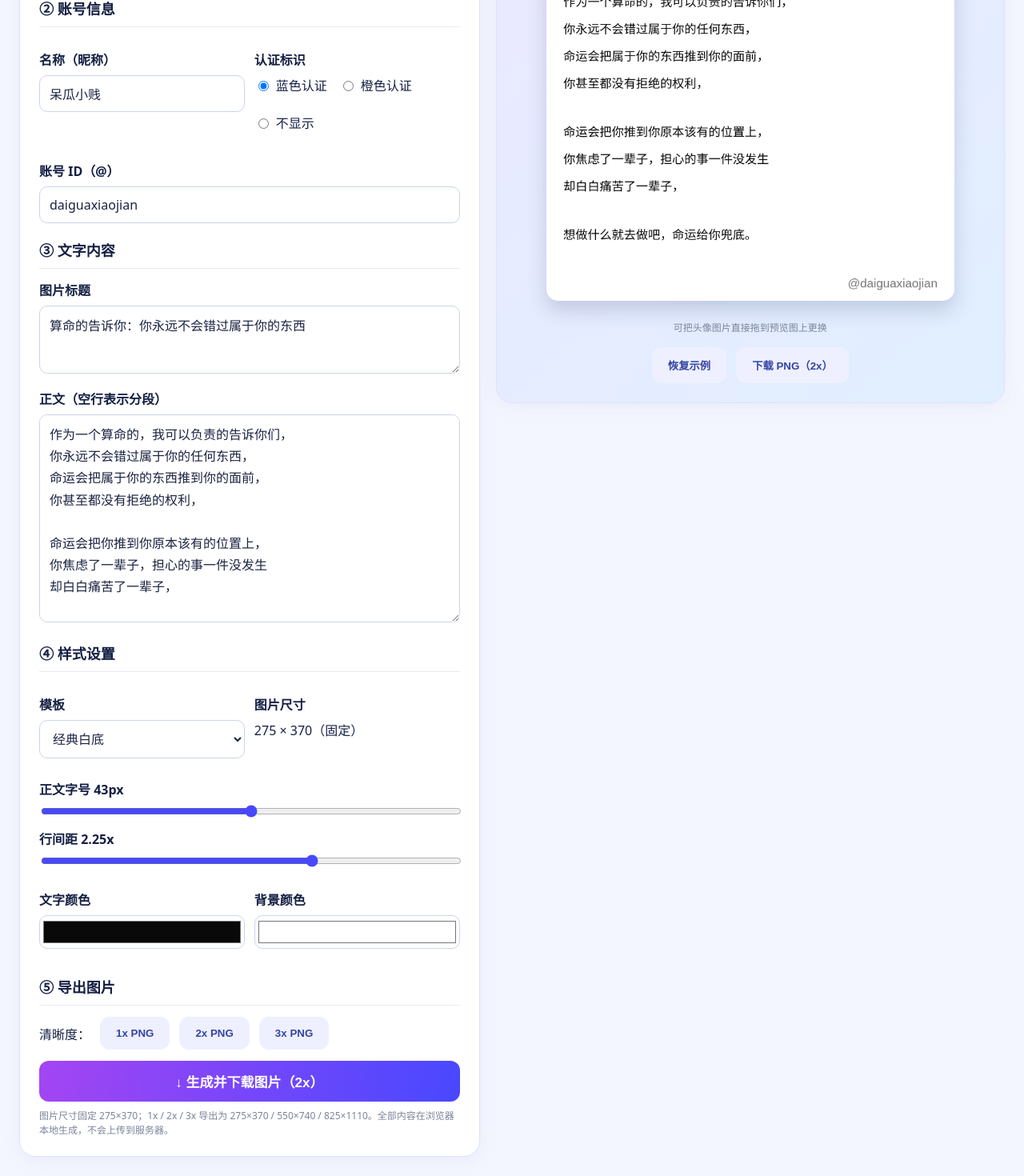
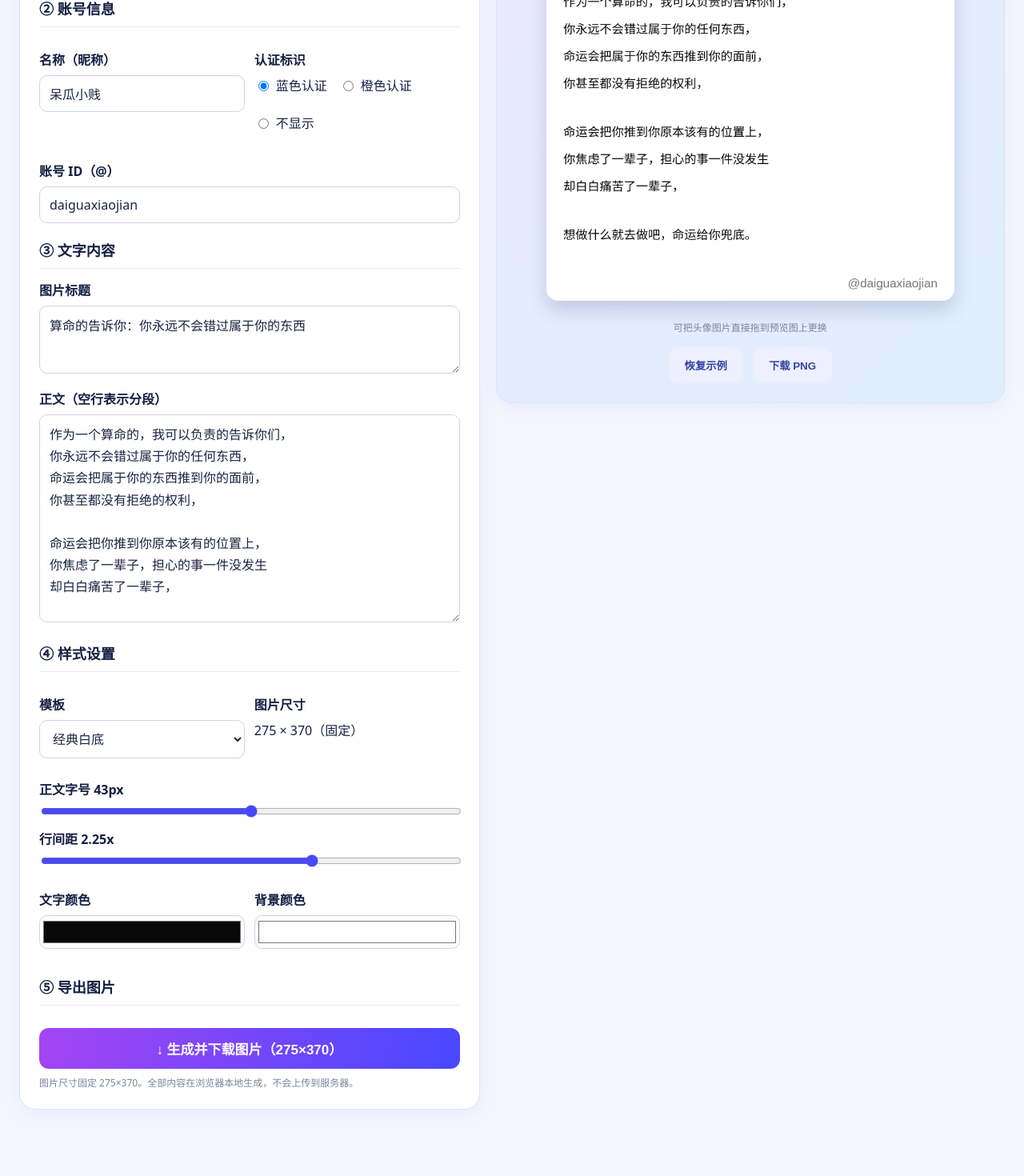
Before and after one commit to daiguaxiaojian/quote-card-generator, a React (Vite) app: page / in a window 1280 px wide. Shown: the part 454-1924 px from the top of the page at 80% size. After the commit the page ends 1865 px from the top, so only its background shows below. Built offline with nearby package versions, Linux system fonts and the light colour scheme.

Commit message:
Render preview at 3x for sharp display: src/App.tsx

```diff
--- a/src/App.tsx
+++ b/src/App.tsx
@@ -10,7 +10,7 @@ import {
 } from './types'
 import type { BadgeType, QuoteState } from './types'
 
-/** 导出尺寸固定：1x=275×370，2x=550×740，3x=825×1110 */
+/** 导出尺寸固定为 275×370（预览仍按 3x 渲染以保证显示清晰） */
 
 function loadState(): QuoteState {
   try {
@@ -104,9 +104,10 @@ export default function App() {
     reader.readAsDataURL(file)
   }
 
-  const exportPng = (scale: number): void => {
+  /** 导出固定 275×370 PNG（scale 恒为 1） */
+  const exportPng = (): void => {
     const offscreen = document.createElement('canvas')
-    renderQuote(offscreen, state, avatarRef.current, scale)
+    renderQuote(offscreen, state, avatarRef.current, 1)
     offscreen.toBlob((blob) => {
       if (!blob) return
       const url = URL.createObjectURL(blob)
@@ -279,23 +280,10 @@ export default function App() {
           </div>
 
           <h2>⑤ 导出图片</h2>
-          <div className="exportRow">
-            <span>清晰度：</span>
-            {[1, 2, 3].map((scale) => (
-              <button
-                key={scale}
-                type="button"
-                className="btn"
-                onClick={() => exportPng(scale)}
-              >
-                {scale}x PNG
-              </button>
-            ))}
-          </div>
-          <button type="button" className="primary" onClick={() => exportPng(2)}>
-            ↓ 生成并下载图片（2x）
+          <button type="button" className="primary" onClick={() => exportPng()}>
+            ↓ 生成并下载图片（275×370）
           </button>
-          <div className="hint">图片尺寸固定 275×370；1x / 2x / 3x 导出为 275×370 / 550×740 / 825×1110。全部内容在浏览器本地生成，不会上传到服务器。</div>
+          <div className="hint">图片尺寸固定 275×370。全部内容在浏览器本地生成，不会上传到服务器。</div>
         </section>
 
         <section className="panel previewPanel">
@@ -320,8 +308,8 @@ export default function App() {
             <button type="button" className="btn" onClick={resetToDefault}>
               恢复示例
             </button>
-            <button type="button" className="btn" onClick={() => exportPng(2)}>
-              下载 PNG（2x）
+            <button type="button" className="btn" onClick={() => exportPng()}>
+              下载 PNG
             </button>
           </div>
         </section>
```
